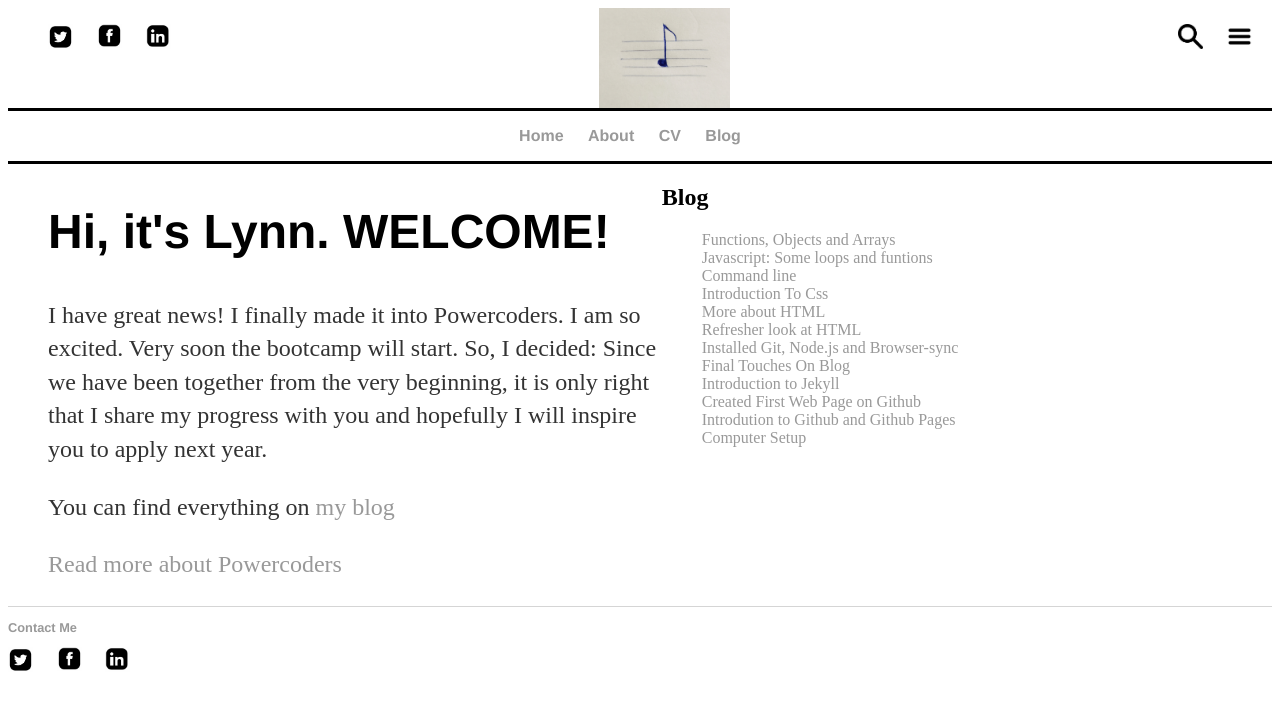
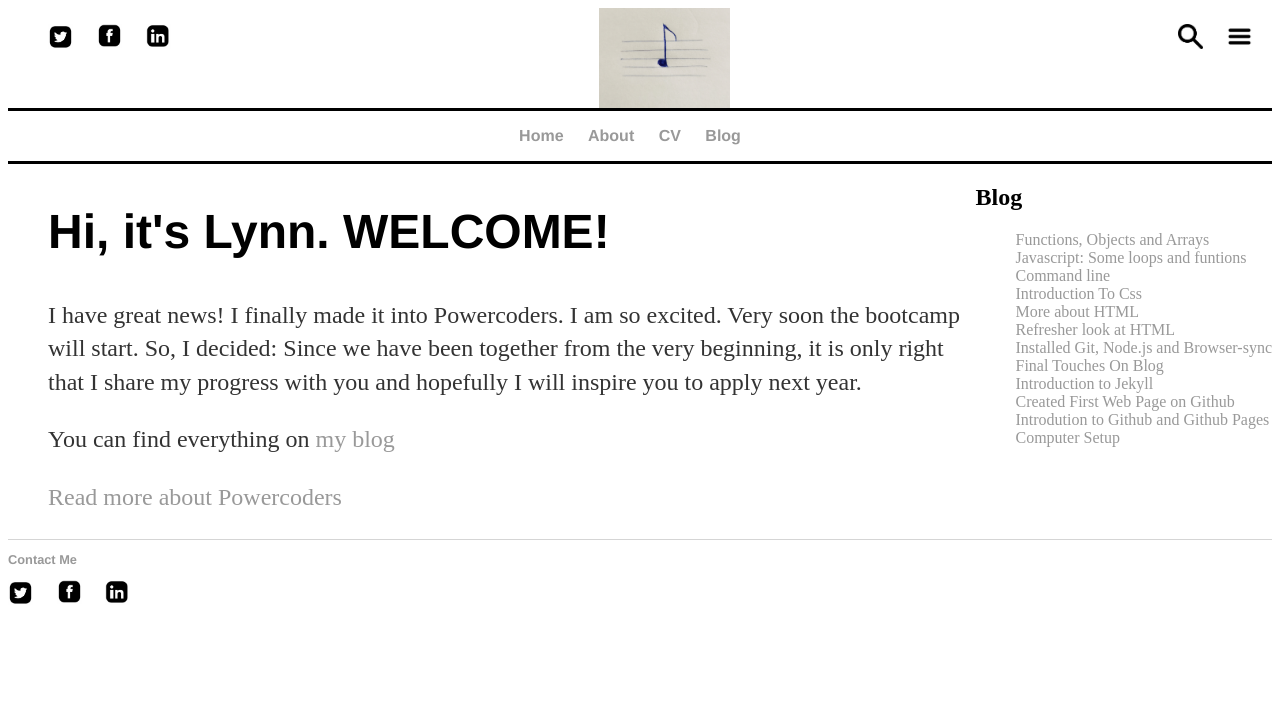
Before and after one commit to aineomugisha/aineomugisha.github.io, a Jekyll site: the page built from index.html, in a window 1280 px wide. Shown: the top 710 px of the page. Built offline with Jekyll 4.4.1, drawn with Linux system fonts in a browser that asks for light colours; the list of posts is cut into pages by our own code.

Commit message:
Update main.css

```diff
--- a/css/main.css
+++ b/css/main.css
@@ -42,7 +42,6 @@ height:25px;
 
 main{
 display:flex;
-flex-direction:row;
 flex-wrap:wrap;
 }
 
@@ -54,7 +53,7 @@ flex-wrap:wrap;
 
 
 aside{
-    flex-grow:1;
+    flex-grow:0;
 }
 
 nav ul, footer ul {
```
